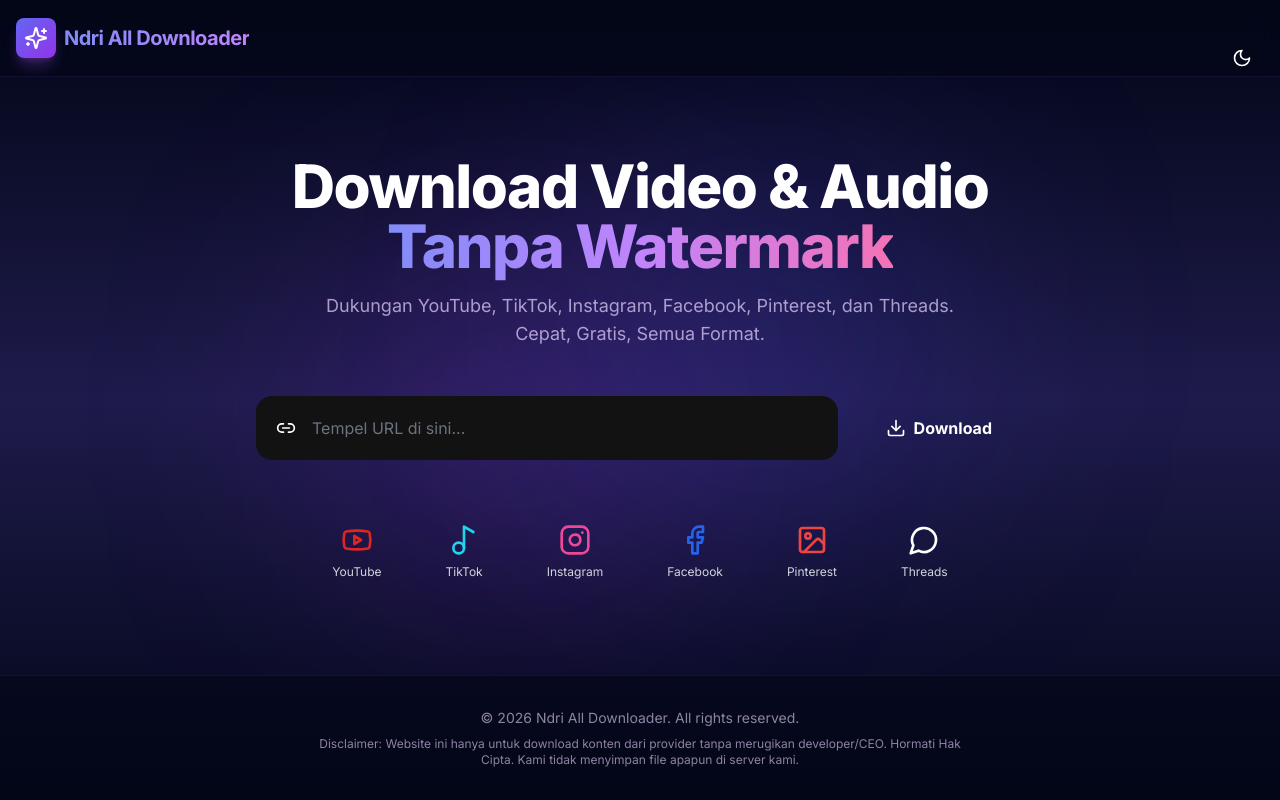
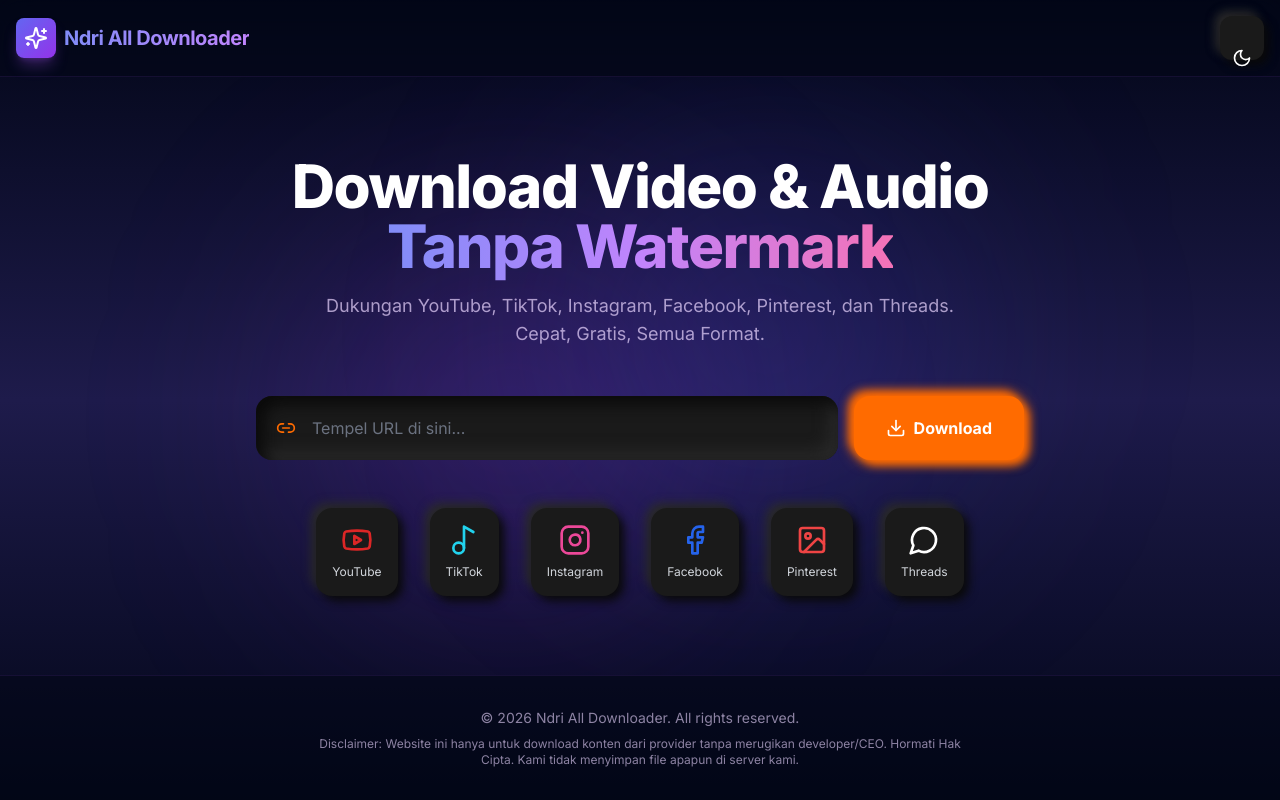
Before and after one commit to andrizalhacieboan-ai/All-donwloader, a Next.js app: page / in a window 1280 px wide. Built offline with nearby package versions, Linux system fonts and the light colour scheme.

Commit message:
Add custom colors and box shadows to Tailwind config

```diff
--- a/tailwind.config.ts
+++ b/tailwind.config.ts
@@ -12,6 +12,20 @@
       fontFamily: {
         sans: ['Inter', 'sans-serif'],
       },
+      colors: {
+        neu: {
+          bg: '#1a1a1a',
+          dark: '#0a0a0a',
+          light: '#2a2a2a',
+          orange: '#FF6B00'
+        }
+      },
+      boxShadow: {
+        'neu-out': '8px 8px 16px #0a0a0a, -8px -8px 16px #2a2a2a',
+        'neu-in': 'inset 8px 8px 16px #0a0a0a, inset -8px -8px 16px #2a2a2a',
+        'neu-sm': '5px 5px 10px #0a0a0a, -5px -5px 10px #2a2a2a',
+        'neu-orange': '5px 5px 10px #0a0a0a, -5px -5px 10px #2a2a2a, 0 0 15px rgba(255, 107, 0, 0.3)'
+      }
     },
   },
   plugins: [],
```
